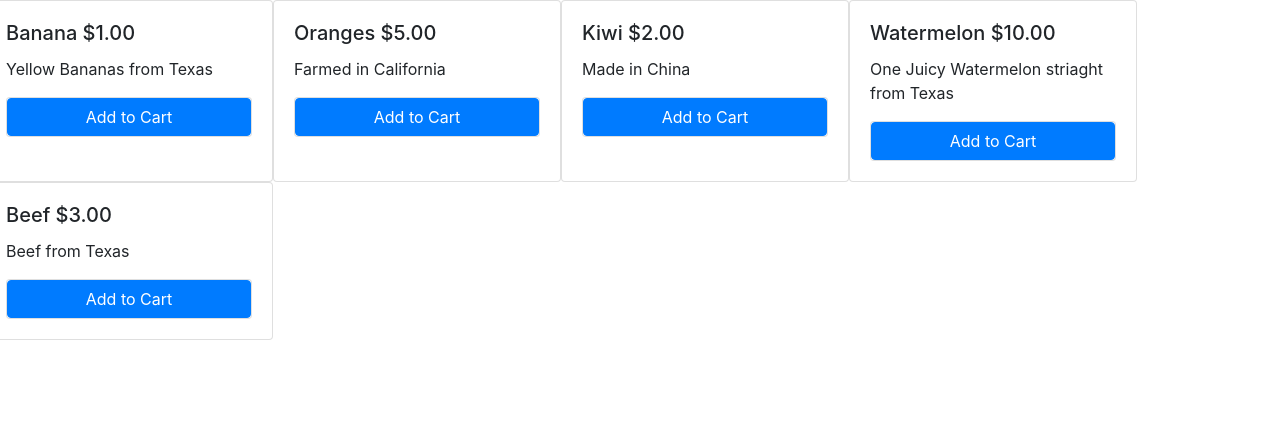
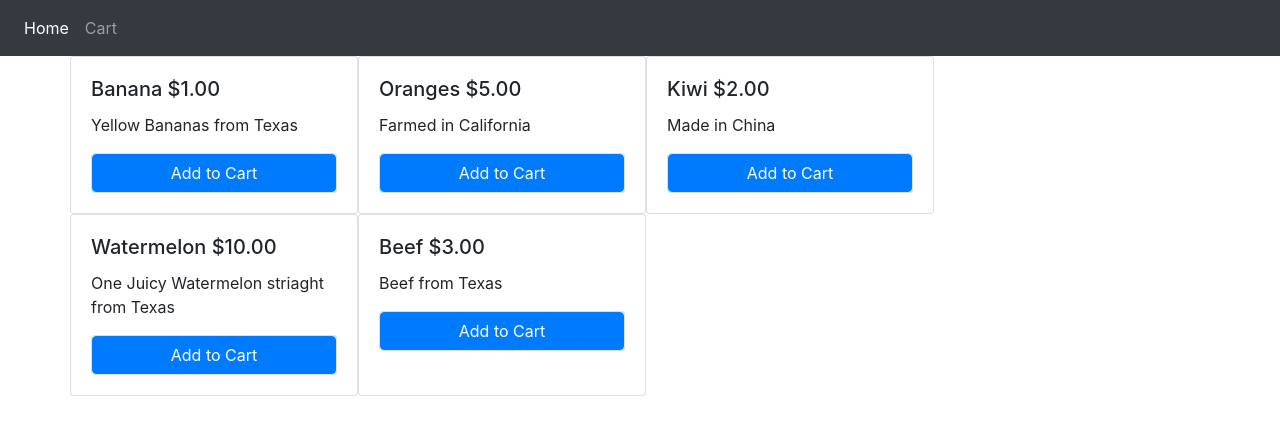
Before and after one commit to alexsonnysar/uh-se-ecommerce-app, a Django app: page / in a window 1280 px wide. Shown: the top 435 px of the page. Run offline with Django 3.2, Linux system fonts and the light colour scheme; data comes from the database, SQL or seed files in the repository; both versions use the stored data as it was after the commit; some libraries are stand-ins or nearby versions.

Commit message:
Created base template to extend pages from

```diff
--- /dev/null
+++ b/products/templates/products/base.html
@@ -0,0 +1,30 @@
+{% load static %}
+
+<html>
+  <head>
+    <!-- Bootstrap Stylesheet -->
+    <link rel="stylesheet" href="https://stackpath.bootstrapcdn.com/bootstrap/4.4.1/css/bootstrap.min.css" integrity="sha384-Vkoo8x4CGsO3+Hhxv8T/Q5PaXtkKtu6ug5TOeNV6gBiFeWPGFN9MuhOf23Q9Ifjh" crossorigin="anonymous">
+  </head>
+  <body>
+    <nav class="navbar navbar-expand-lg navbar-dark bg-dark">
+      <!-- <a class="navbar-brand" href="#">Navbar</a> -->
+      <!-- <button class="navbar-toggler" type="button" data-toggle="collapse" data-target="#navbarNavAltMarkup" aria-controls="navbarNavAltMarkup" aria-expanded="false" aria-label="Toggle navigation">
+        <span class="navbar-toggler-icon"></span>
+      </button> -->
+      <div class="collapse navbar-collapse" id="navbarNavAltMarkup">
+        <div class="navbar-nav">
+          <a class="nav-item nav-link active" href="/">Home <span class="sr-only">(current)</span></a>
+          <a class="nav-item nav-link" href="/cart">Cart</a>
+          <!-- <a class="nav-item nav-link" href="#">Pricing</a>
+          <a class="nav-item nav-link disabled" href="#" tabindex="-1" aria-disabled="true">Disabled</a> -->
+        </div>
+      </div>
+    </nav>
+    <!-- Bootstrap JS -->
+    <script src="https://code.jquery.com/jquery-3.4.1.slim.min.js" integrity="sha384-J6qa4849blE2+poT4WnyKhv5vZF5SrPo0iEjwBvKU7imGFAV0wwj1yYfoRSJoZ+n" crossorigin="anonymous"></script>
+    <script src="https://cdn.jsdelivr.net/npm/popper.js@1.16.0/dist/umd/popper.min.js" integrity="sha384-Q6E9RHvbIyZFJoft+2mJbHaEWldlvI9IOYy5n3zV9zzTtmI3UksdQRVvoxMfooAo" crossorigin="anonymous"></script>
+    <script src="https://stackpath.bootstrapcdn.com/bootstrap/4.4.1/js/bootstrap.min.js" integrity="sha384-wfSDF2E50Y2D1uUdj0O3uMBJnjuUD4Ih7YwaYd1iqfktj0Uod8GCExl3Og8ifwB6" crossorigin="anonymous"></script>
+    {% block content %}
+    {% endblock %}
+  </body>
+</html>
--- a/products/templates/products/home.html
+++ b/products/templates/products/home.html
@@ -1,12 +1,8 @@
-{% load static %}
+{% extends 'products/base.html' %}
 
-<html>
-<head>
 
-    <!-- Bootstrap Stylesheet -->
-    <link rel="stylesheet" href="https://stackpath.bootstrapcdn.com/bootstrap/4.4.1/css/bootstrap.min.css" integrity="sha384-Vkoo8x4CGsO3+Hhxv8T/Q5PaXtkKtu6ug5TOeNV6gBiFeWPGFN9MuhOf23Q9Ifjh" crossorigin="anonymous">
-</head>
-<body>
+{% block content %}
+  <div class="container">
     <div class="row">
       {% for product in object_list %}
       <div class="card" style="width: 18rem;">
@@ -20,11 +16,5 @@
       </div>
       {% endfor %}
     </div>
-
-
-    <!-- Bootstrap JS -->
-    <script src="https://code.jquery.com/jquery-3.4.1.slim.min.js" integrity="sha384-J6qa4849blE2+poT4WnyKhv5vZF5SrPo0iEjwBvKU7imGFAV0wwj1yYfoRSJoZ+n" crossorigin="anonymous"></script>
-    <script src="https://cdn.jsdelivr.net/npm/popper.js@1.16.0/dist/umd/popper.min.js" integrity="sha384-Q6E9RHvbIyZFJoft+2mJbHaEWldlvI9IOYy5n3zV9zzTtmI3UksdQRVvoxMfooAo" crossorigin="anonymous"></script>
-    <script src="https://stackpath.bootstrapcdn.com/bootstrap/4.4.1/js/bootstrap.min.js" integrity="sha384-wfSDF2E50Y2D1uUdj0O3uMBJnjuUD4Ih7YwaYd1iqfktj0Uod8GCExl3Og8ifwB6" crossorigin="anonymous"></script>
-</body>
-</html>
+  </div>
+{% endblock %}
```
Also changed, not shown: db.sqlite3. Lines whose indentation alone changed are shown as unchanged.
